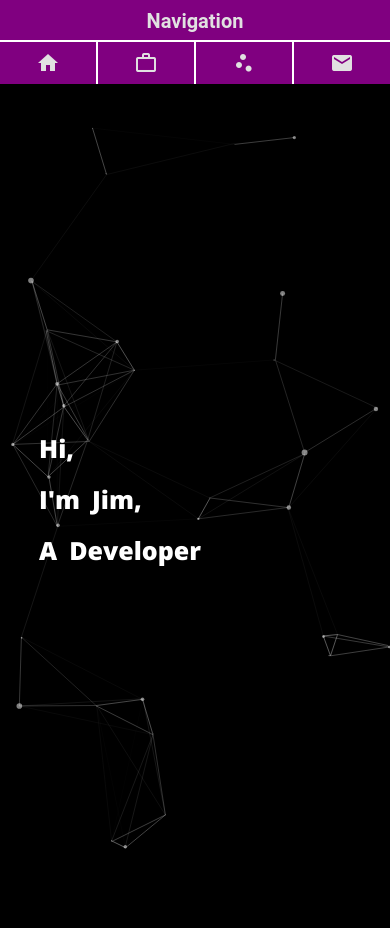
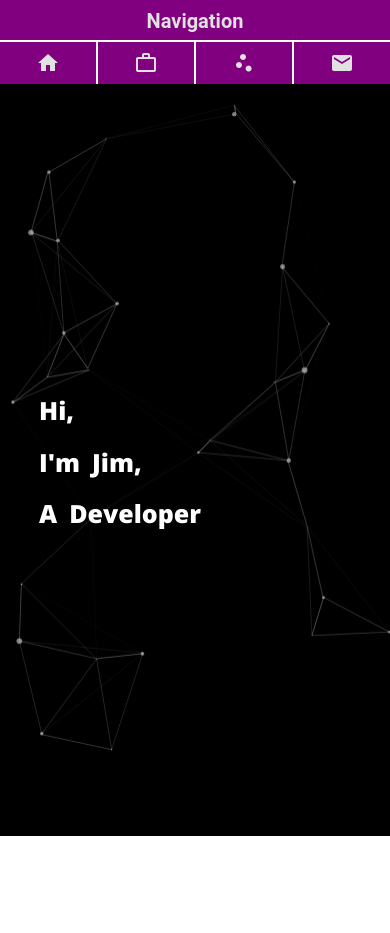
Before and after one commit to JimLeeWeiMin/jimleeweimin.github.io, an Angular app: page /pages/Home in a window 390 px wide. After the commit the page ends 844 px from the top, so only its background shows below. Built offline with nearby package versions, Linux system fonts and the light colour scheme.

Commit message:
Adjusted css, removve scroll issue for mobile

```diff
--- a/src/app/app.component.css
+++ b/src/app/app.component.css
@@ -25,9 +25,15 @@
 @media screen and
 (min-width: 1px) and
 (max-width: 600px) {
+
+    .MyAppHeader {
+        width: 100%;
+        height: 10%;
+    }
+
     .RouterDiv {
         width: 100%;
-        height: 100%;
+        height: 89%;
         left: 0%;
         position: absolute;
     }
--- a/src/app/app.component.html
+++ b/src/app/app.component.html
@@ -1,4 +1,6 @@
-<app-sidenav></app-sidenav>
+<div class="MyAppHeader">
+    <app-sidenav></app-sidenav>
+</div>
 <div class="RouterDiv">
     <router-outlet></router-outlet>
-</div>
+<div>
--- a/src/app/components/drawing-canvas/drawing-canvas.component.css
+++ b/src/app/components/drawing-canvas/drawing-canvas.component.css
@@ -482,7 +482,7 @@
 
 @media screen and
 (min-width: 1px) and
-(max-width: 450px) {
+(max-width: 600px) {
     .ToolWrapper {
         position: absolute;
         display: none;
@@ -521,4 +521,5 @@
     .DrawingCanvasWrapper {
         height: 100%;
     }
+
 }
--- a/src/app/components/sidenav/sidenav.component.css
+++ b/src/app/components/sidenav/sidenav.component.css
@@ -232,7 +232,7 @@
     }
 
     .TabletNavigationWrapper {
-        height: 10%;
+        height: 100%;
         width: 100%;
 
         background-color:#800080;
@@ -305,7 +305,9 @@
 
     @media screen and
     (min-width: 1px) and
-    (max-width: 420px) {
+    (max-width: 450px) {
+
+
         .NavigationChoicesWrapper > div > a > div {
             display: none;
         }
```
Also changed, not shown: 3 other files (tests, documents, lock files or other folders).
